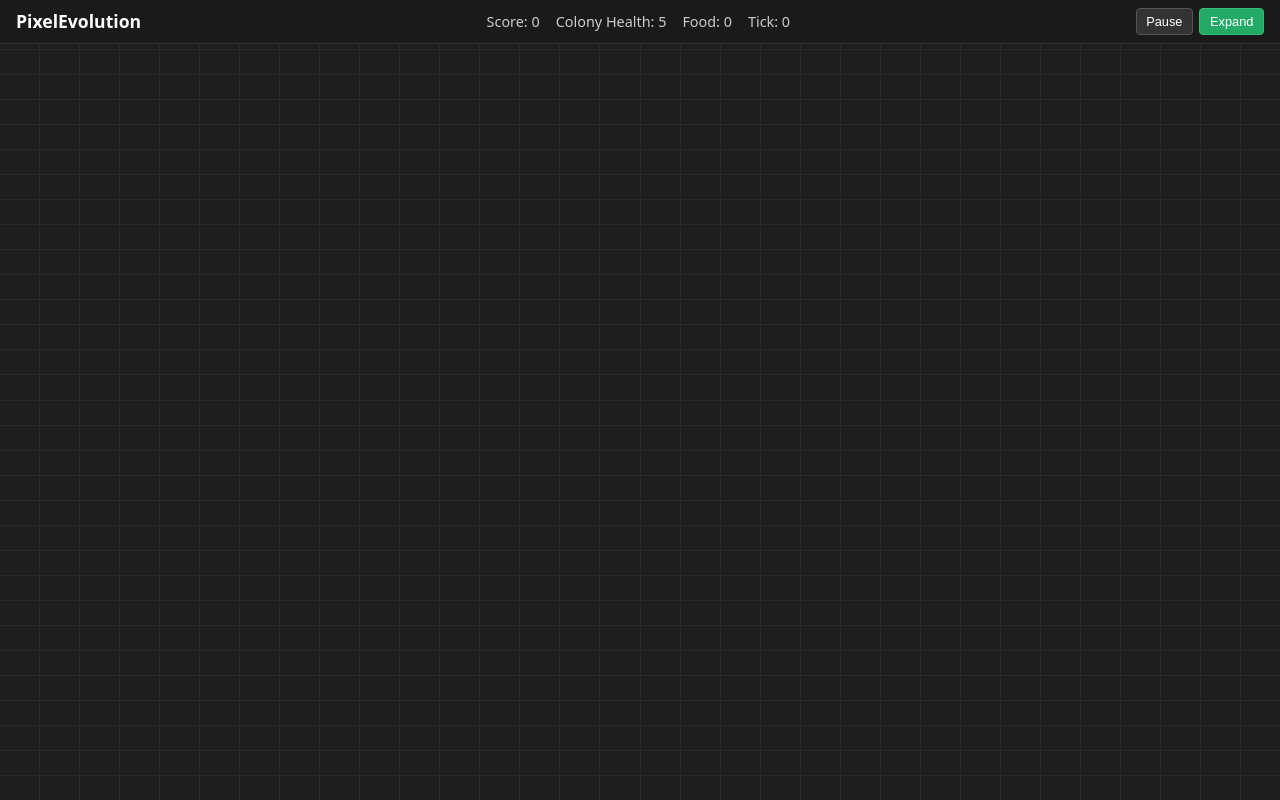
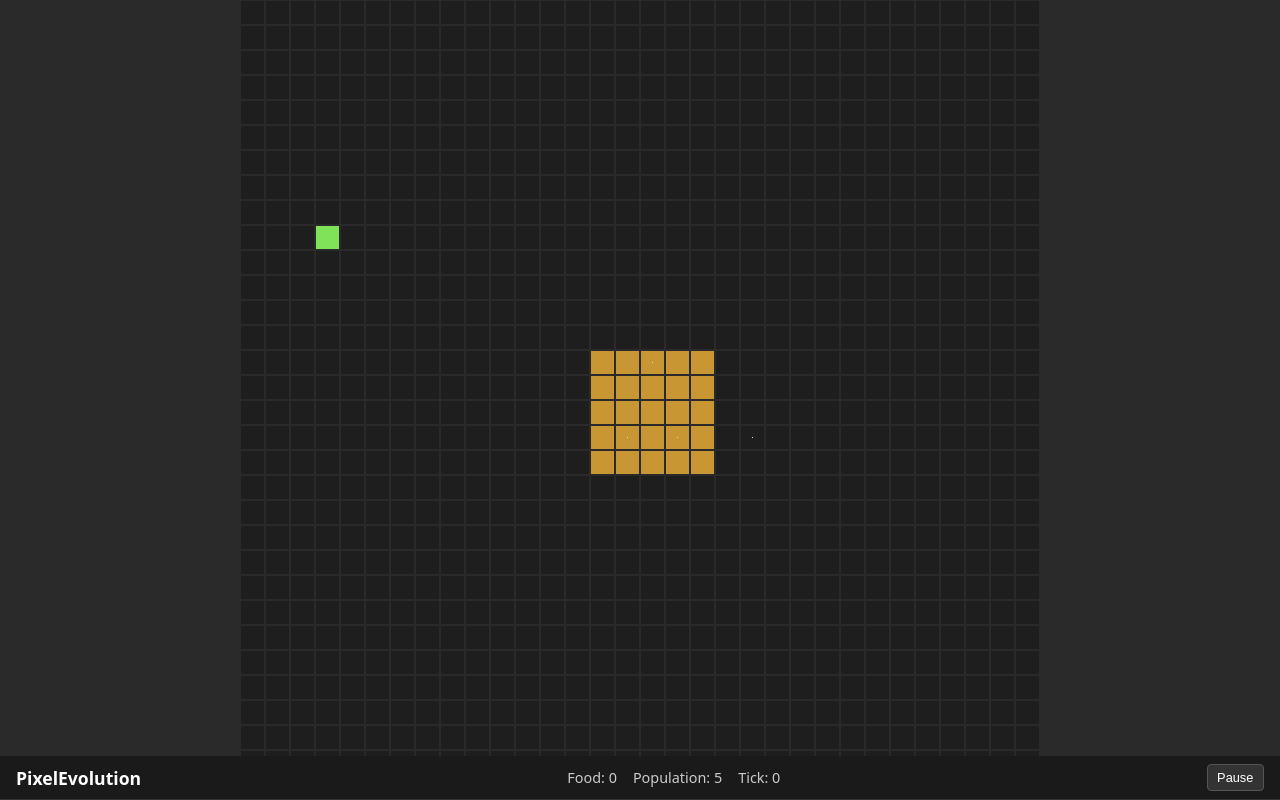
Before and after one commit to ZaydenCorax/PixelEvolution, a Svelte app: page / in a window 1280 px wide. Both pictures are taken after a click on the button "Start". Built offline with nearby package versions, Linux system fonts and the light colour scheme.

Commit message:
new base version

```diff
--- a/src/App.svelte
+++ b/src/App.svelte
@@ -25,7 +25,6 @@
   let food = $derived(store?.state.resources.food ?? 0);
   let population = $derived(store?.state.ants.count ?? 0);
   let tick = $derived(store?.state.tick ?? 0);
-  let score = $derived(store?.state.stats.totalFood ?? 0);
   let gameOverReason = $derived(store?.gameOverReason ?? '');
   let paused = $derived(store?.paused ?? false);
 
@@ -37,10 +36,6 @@
 
   function togglePause() {
     store?.togglePause();
-  }
-
-  function expand() {
-    store?.expand();
   }
 </script>
 
@@ -65,14 +60,12 @@
         <h1 class="title">PixelEvolution</h1>
       </div>
       <div class="hud-center">
-        <span class="stat">Score: {Math.floor(score)}</span>
-        <span class="stat">Colony Health: {population}</span>
         <span class="stat">Food: {Math.floor(food)}</span>
+        <span class="stat">Population: {population}</span>
         <span class="stat">Tick: {tick}</span>
       </div>
       <div class="hud-right">
         <button class="btn" onclick={togglePause}>{paused ? 'Resume' : 'Pause'}</button>
-        <button class="btn accent" onclick={expand}>Expand</button>
       </div>
     </header>
   {:else}
@@ -82,8 +75,8 @@
         <p class="game-over-reason">{gameOverReason}</p>
         <div class="final-stats">
           <div class="stat-row">
-            <span>Final Score:</span>
-            <span class="stat-value">{Math.floor(score)}</span>
+            <span>Final Food:</span>
+            <span class="stat-value">{Math.floor(food)}</span>
           </div>
           <div class="stat-row">
             <span>Colony Survived:</span>
@@ -238,15 +231,6 @@
     background: #444;
   }
 
-  .btn.accent {
-    background: #2a6;
-    border-color: #3b7;
-  }
-
-  .btn.accent:hover {
-    background: #3b7;
-  }
-
   .game-over {
     background: rgba(0, 0, 0, 0.85);
   }
--- a/src/game/ant.ts
+++ b/src/game/ant.ts
@@ -5,7 +5,6 @@ import {
   ANT_ENERGY_COST,
   ANT_INITIAL_ENERGY,
   ANT_LIFESPAN,
-  MAX_POPULATION,
 } from './constants';
 import type { Ants, World as WorldType } from './types';
 import {
@@ -18,13 +17,12 @@ import {
 import { randInt, randChoice, mulberry32 } from './rng';
 
 export function createAnts(count: number, world: WorldType, rng: () => number): Ants {
-  const capacity = MAX_POPULATION;
-  const x = new Int16Array(capacity);
-  const y = new Int16Array(capacity);
-  const dir = new Uint8Array(capacity);
-  const state = new Uint8Array(capacity);
-  const energy = new Float32Array(capacity);
-  const age = new Uint32Array(capacity);
+  const x = new Int16Array(count);
+  const y = new Int16Array(count);
+  const dir = new Uint8Array(count);
+  const state = new Uint8Array(count);
+  const energy = new Float32Array(count);
+  const age = new Uint32Array(count);
 
   const cx = Math.floor(world.w / 2);
   const cy = Math.floor(world.h / 2);
@@ -38,7 +36,7 @@ export function createAnts(count: number, world: WorldType, rng: () => number):
     age[i] = 0;
   }
 
-  return { count, capacity, x, y, dir, state, energy, age };
+  return { count, x, y, dir, state, energy, age };
 }
 
 export function stepAnts(
@@ -157,18 +155,12 @@ function getWeightedDirs(
       weights[d] = -1;
       continue;
     }
-    const idx = getCellIndex(world, nx, ny);
-    const terrain = world.terrain[idx];
-
-    if (terrain === TERRAIN.WALL) {
-      weights[d] = -1;
-      continue;
-    }
 
     valid.push(d);
 
+    const idx = getCellIndex(world, nx, ny);
     let w = 1;
-    if (terrain === TERRAIN.FOOD) w += 50;
+    if (world.terrain[idx] === TERRAIN.FOOD) w += 50;
     w += world.pheromoneFood[idx] * 20;
     if (preferHome) w += world.pheromoneHome[idx] * 30;
     weights[d] = w;
--- a/src/game/constants.ts
+++ b/src/game/constants.ts
@@ -1,22 +1,11 @@
-export const GRID_TIERS = [
-  { w: 32, h: 32 },
-  { w: 64, h: 64 },
-  { w: 96, h: 96 },
-  { w: 128, h: 128 },
-  { w: 160, h: 160 },
-] as const;
-
 export const TICK_RATE_HZ = 1;
 export const TICK_INTERVAL_MS = 1000 / TICK_RATE_HZ;
-export const MAX_ANTS_PER_TIER = [50, 200, 600, 1500, 3000] as const;
 export const MAX_FOOD_PER_CELL = 255;
-export const MAX_POPULATION = MAX_ANTS_PER_TIER[MAX_ANTS_PER_TIER.length - 1];
 
 export const TERRAIN = {
   EMPTY: 0,
-  WALL: 1,
-  NEST: 2,
-  FOOD: 3,
+  NEST: 1,
+  FOOD: 2,
 } as const;
 
 export const ANT_STATE = {
--- a/src/game/simulation.ts
+++ b/src/game/simulation.ts
@@ -1,26 +1,20 @@
 import { GameState } from './types';
-import { createWorld, expandWorld, tickPheromones, spawnFoodTick } from './world';
+import { createWorld, tickPheromones, spawnFoodTick } from './world';
 import { createAnts, stepAnts } from './ant';
 import { mulberry32 } from './rng';
-import { GRID_TIERS, STARTING_ANTS, TICK_INTERVAL_MS } from './constants';
+import { STARTING_ANTS, TICK_INTERVAL_MS, TERRAIN } from './constants';
 
 export function createInitialState(seed: number = Date.now()): GameState {
-  const world = createWorld(0, seed);
+  const world = createWorld(seed);
   const rng = mulberry32(seed);
   const ants = createAnts(STARTING_ANTS, world, rng);
 
   return {
     seed,
     tick: 0,
-    resources: { food: 0, evo: 0 },
+    resources: { food: 0 },
     world,
     ants,
-    stats: {
-      totalFood: 0,
-      totalAnts: ants.count,
-      totalTicks: 0,
-    },
-    gridTier: 0,
     paused: false,
     gameOver: false,
     gameOverReason: undefined,
@@ -38,24 +32,21 @@ export function tick(state: GameState): void {
   spawnFoodTick(state.world, rng);
 
   state.tick++;
-  state.stats.totalTicks = state.tick;
-  state.stats.totalAnts = state.ants.count;
 
   if (state.tick % 10 === 0) {
     const foodProduced = collectFoodAtNest(state);
     state.resources.food += foodProduced;
-    state.stats.totalFood += foodProduced;
   }
 
-  if (state.ants.count === 0 && state.stats.totalAnts > 0) {
+  if (state.ants.count === 0) {
     state.gameOver = true;
     state.gameOverReason = 'Colony collapsed';
   }
 }
 
 function collectFoodAtNest(state: GameState): number {
-  const cx = Math.floor(state.world.w / 2);
-  const cy = Math.floor(state.world.h / 2);
+  const cx = 16;
+  const cy = 16;
   let collected = 0;
 
   for (let dy = -2; dy <= 2; dy++) {
@@ -64,7 +55,8 @@ function collectFoodAtNest(state: GameState): number {
       const ny = cy + dy;
       if (nx < 0 || nx >= state.world.w || ny < 0 || ny >= state.world.h) continue;
       const nIdx = ny * state.world.w + nx;
-      if (state.world.terrain[nIdx] === 2 && state.world.food[nIdx] > 0) {
+      if (state.world.terrain[nIdx] !== TERRAIN.NEST) continue;
+      if (state.world.food[nIdx] > 0) {
         collected += state.world.food[nIdx];
         state.world.food[nIdx] = 0;
       }
@@ -72,15 +64,6 @@ function collectFoodAtNest(state: GameState): number {
   }
 
   return collected;
-}
-
-export function expandGrid(state: GameState): boolean {
-  const nextTier = state.gridTier + 1;
-  if (nextTier >= GRID_TIERS.length) return false;
-
-  state.world = expandWorld(state.world, nextTier, state.seed + state.tick);
-  state.gridTier = nextTier;
-  return true;
 }
 
 export interface SimLoop {
--- a/src/game/world.ts
+++ b/src/game/world.ts
@@ -1,5 +1,4 @@
 import {
-  GRID_TIERS,
   TERRAIN,
   MAX_FOOD_PER_CELL,
   FOOD_SPAWN_RATE,
@@ -12,91 +11,48 @@ import {
 import { World } from './types';
 import { randInt, mulberry32 } from './rng';
 
-export function createWorld(tier: number, seed: number): World {
-  const { w, h } = GRID_TIERS[tier];
+export function createWorld(seed: number): World {
+  const w = 32;
+  const h = 32;
   const terrain = new Uint8Array(w * h);
   const food = new Uint8Array(w * h);
   const pheromoneHome = new Float32Array(w * h);
   const pheromoneFood = new Float32Array(w * h);
 
-  worldFillNest(terrain, food, w, h, Math.floor(w / 2), Math.floor(h / 2));
-
-  const rng = mulberry32(seed);
-  seedFood(food, w, h, STARTING_FOOD, rng);
-
-  return { w, h, terrain, food, pheromoneHome, pheromoneFood };
-}
-
-function worldFillNest(
-  terrain: Uint8Array,
-  food: Uint8Array,
-  w: number,
-  h: number,
-  cx: number,
-  cy: number,
-): void {
+  const cx = 16;
+  const cy = 16;
   for (let dy = -2; dy <= 2; dy++) {
     for (let dx = -2; dx <= 2; dx++) {
       const x = cx + dx;
       const y = cy + dy;
       if (x >= 0 && x < w && y >= 0 && y < h) {
         terrain[y * w + x] = TERRAIN.NEST;
-        food[y * w + x] = 0;
       }
     }
   }
+
+  const rng = mulberry32(seed);
+  seedFood(food, terrain, w, h, STARTING_FOOD, rng);
+
+  return { w, h, terrain, food, pheromoneHome, pheromoneFood };
 }
 
-function seedFood(food: Uint8Array, w: number, h: number, total: number, rng: () => number): void {
+function seedFood(food: Uint8Array, terrain: Uint8Array, w: number, h: number, total: number, rng: () => number): void {
   let remaining = total;
   while (remaining > 0) {
     const x = randInt(rng, w);
     const y = randInt(rng, h);
     const idx = y * w + x;
+    if (terrain[idx] === TERRAIN.NEST) continue;
+    if (food[idx] === 0) {
+      terrain[idx] = TERRAIN.FOOD;
+    }
     if (food[idx] < MAX_FOOD_PER_CELL) {
       const add = Math.min(remaining, MAX_FOOD_PER_CELL - food[idx]);
       food[idx] += add;
       remaining -= add;
     }
   }
-}
-
-export function expandWorld(world: World, newTier: number, seed: number): World {
-  const { w: oldW, h: oldH } = world;
-  const { w, h } = GRID_TIERS[newTier];
-
-  const terrain = new Uint8Array(w * h);
-  const food = new Uint8Array(w * h);
-  const pheromoneHome = new Float32Array(w * h);
-  const pheromoneFood = new Float32Array(w * h);
-
-  const offX = Math.floor((w - oldW) / 2);
-  const offY = Math.floor((h - oldH) / 2);
-
-  for (let y = 0; y < oldH; y++) {
-    for (let x = 0; x < oldW; x++) {
-      const src = y * oldW + x;
-      const dst = (y + offY) * w + (x + offX);
-      terrain[dst] = world.terrain[src];
-      food[dst] = world.food[src];
-      pheromoneHome[dst] = world.pheromoneHome[src];
-      pheromoneFood[dst] = world.pheromoneFood[src];
-    }
-  }
-
-  worldFillNest(
-    terrain,
-    food,
-    w,
-    h,
-    offX + Math.floor(oldW / 2),
-    offY + Math.floor(oldH / 2),
-  );
-
-  const rng = mulberry32(seed);
-  seedFood(food, w, h, STARTING_FOOD * 3, rng);
-
-  return { w, h, terrain, food, pheromoneHome, pheromoneFood };
 }
 
 export function getCellIndex(world: World, x: number, y: number): number {
@@ -197,25 +153,3 @@ export function spawnFoodTick(world: World, rng: () => number): void {
     world.food[idx] += add;
   }
 }
-
-export function worldToBase64(arr: Uint8Array | Float32Array): string {
-  const bytes = new Uint8Array(arr.buffer, arr.byteOffset, arr.byteLength);
-  let binary = '';
-  for (let i = 0; i < bytes.length; i++) {
-    binary += String.fromCharCode(bytes[i]);
-  }
-  return btoa(binary);
-}
-
-export function base64ToUint8(b64: string): Uint8Array {
-  const binary = atob(b64);
-  const bytes = new Uint8Array(binary.length);
-  for (let i = 0; i < binary.length; i++) {
-    bytes[i] = binary.charCodeAt(i);
-  }
-  return bytes;
-}
-
-export function base64ToFloat32(b64: string): Float32Array {
-  return new Float32Array(base64ToUint8(b64).buffer);
-}
--- a/src/render/palette.ts
+++ b/src/render/palette.ts
@@ -1,6 +1,5 @@
 export const PALETTE = {
   empty: [30, 30, 30, 255] as const,
-  wall: [10, 10, 10, 255] as const,
   nest: [200, 150, 50, 255] as const,
   foodLow: [50, 120, 50, 255] as const,
   foodHigh: [150, 255, 100, 255] as const,
@@ -12,24 +11,3 @@ export const PALETTE = {
 } as const;
 
 export type RGB = readonly [number, number, number, number];
-
-export function cellColor(terrain: number, food: number): RGB {
-  if (terrain === 1) return PALETTE.wall;
-  if (terrain === 2) return PALETTE.nest;
-  if (terrain === 3) {
-    const t = food / 255;
-    return [
-      Math.round(PALETTE.foodLow[0] + (PALETTE.foodHigh[0] - PALETTE.foodLow[0]) * t),
-      Math.round(PALETTE.foodLow[1] + (PALETTE.foodHigh[1] - PALETTE.foodLow[1]) * t),
-      Math.round(PALETTE.foodLow[2] + (PALETTE.foodHigh[2] - PALETTE.foodLow[2]) * t),
-      255,
-    ] as RGB;
-  }
-  return PALETTE.empty;
-}
-
-export function antColor(state: number): RGB {
-  if (state === 1) return PALETTE.antCarrying;
-  if (state === 2) return PALETTE.antReturning;
-  return PALETTE.antSearching;
-}
--- a/src/render/renderer.ts
+++ b/src/render/renderer.ts
@@ -1,8 +1,4 @@
 import type { Ants, World as WorldType } from '../game/types';
-import { cellColor, antColor } from './palette';
-
-const EMPTY_CELL_COLOR = [30, 30, 30] as const;
-const CELL_MIN_SIZE = 12;
 
 export interface Renderer {
   container: HTMLDivElement;
@@ -12,55 +8,123 @@ export interface Renderer {
 }
 
 export function createRenderer(container: HTMLDivElement): Renderer {
-  let w = 0;
-  let h = 0;
-  const cells: HTMLDivElement[] = [];
+  let w = 32;
+  let h = 32;
+  let cellSize = 20;
+  let canvas: HTMLCanvasElement;
+  let ctx: CanvasRenderingContext2D;
+  let imageData: ImageData;
 
   function resize(worldW: number, worldH: number): void {
     w = worldW;
     h = worldH;
+
+    const dpr = window.devicePixelRatio || 1;
+    const rect = container.getBoundingClientRect();
+    const maxSize = Math.min(rect.width || 600, rect.height || 600) / dpr;
+    cellSize = Math.max(8, Math.floor(maxSize / Math.max(w, h)));
+
+    const pixelW = w * cellSize;
+    const pixelH = h * cellSize;
+
+    canvas = document.createElement('canvas');
+    canvas.width = pixelW * dpr;
+    canvas.height = pixelH * dpr;
+    canvas.style.width = `${pixelW}px`;
+    canvas.style.height = `${pixelH}px`;
+    canvas.style.imageRendering = 'pixelated';
+    canvas.style.display = 'block';
+    canvas.style.margin = 'auto';
+    canvas.style.backgroundColor = '#2a2a2a';
+
+    ctx = canvas.getContext('2d')!;
+    ctx.scale(dpr, dpr);
+
+    imageData = ctx.createImageData(pixelW, pixelH);
+
     container.innerHTML = '';
-    container.style.display = 'grid';
-    container.style.gridTemplateColumns = `repeat(${w}, minmax(${CELL_MIN_SIZE}px, 1fr))`;
-    container.style.gridTemplateRows = `repeat(${h}, minmax(${CELL_MIN_SIZE}px, 1fr))`;
-    container.style.gap = '1px';
+    container.style.position = 'relative';
     container.style.width = '100%';
     container.style.height = '100%';
-
-    for (let i = 0; i < w * h; i++) {
-      const cell = document.createElement('div');
-      cell.style.width = '100%';
-      cell.style.height = '100%';
-      cell.style.minWidth = `${CELL_MIN_SIZE}px`;
-      cell.style.minHeight = `${CELL_MIN_SIZE}px`;
-      cell.style.boxSizing = 'border-box';
-      cell.style.padding = '2px';
-      cell.style.backgroundColor = `rgb(${EMPTY_CELL_COLOR[0]}, ${EMPTY_CELL_COLOR[1]}, ${EMPTY_CELL_COLOR[2]})`;
-      container.appendChild(cell);
-      cells.push(cell);
-    }
+    container.appendChild(canvas);
   }
 
   function draw(world: WorldType, ants: Ants): void {
-    const worldW = world.w;
-    const worldH = world.h;
-    const len = worldW * worldH;
-    for (let i = 0; i < len; i++) {
-      const terrain = world.terrain[i];
-      const food = world.food[i];
-      const c = cellColor(terrain, food);
-      cells[i].style.backgroundColor = `rgb(${c[0]}, ${c[1]}, ${c[2]})`;
+    const { terrain, food, pheromoneHome, pheromoneFood } = world;
+    const data = imageData.data;
+    const worldW = w;
+    const worldH = h;
+
+    for (let y = 0; y < worldH; y++) {
+      for (let x = 0; x < worldW; x++) {
+        const idx = y * worldW + x;
+        const t = terrain[idx];
+        let r = 30, g = 30, b = 30;
+
+        if (t === 1) {
+          r = 200;
+          g = 150;
+          b = 50;
+        } else if (t === 2) {
+          const amt = food[idx] / 255;
+          r = Math.round(50 + amt * 100);
+          g = Math.round(120 + amt * 135);
+          b = Math.round(50 + amt * 50);
+        }
+
+        const homePher = pheromoneHome[idx];
+        const foodPher = pheromoneFood[idx];
+
+        if (homePher > 0 || foodPher > 0) {
+          const blend = 0.5;
+          if (homePher > 0) {
+            r = Math.round(r * (1 - blend) + 50 * blend * homePher);
+            g = Math.round(g * (1 - blend) + 80 * blend * homePher);
+            b = Math.round(b * (1 - blend) + 180 * blend * homePher);
+          }
+          if (foodPher > 0) {
+            r = Math.round(r * (1 - blend) + 180 * blend * foodPher);
+            g = Math.round(g * (1 - blend) + 50 * blend * foodPher);
+            b = Math.round(b * (1 - blend) + 120 * blend * foodPher);
+          }
+        }
+
+        for (let cy = 1; cy < cellSize - 1; cy++) {
+          for (let cx = 1; cx < cellSize - 1; cx++) {
+            const px = (y * cellSize + cy) * (worldW * cellSize) + (x * cellSize + cx);
+            const di = px * 4;
+            data[di] = r;
+            data[di + 1] = g;
+            data[di + 2] = b;
+            data[di + 3] = 255;
+          }
+        }
+      }
     }
 
     for (let i = 0; i < ants.count; i++) {
       const ax = ants.x[i];
       const ay = ants.y[i];
-      if (ax >= 0 && ax < worldW && ay >= 0 && ay < worldH) {
-        const idx = ay * worldW + ax;
-        const c = antColor(ants.state[i]);
-        cells[idx].style.backgroundColor = `rgb(${c[0]}, ${c[1]}, ${c[2]})`;
+      if (ax < 0 || ax >= worldW || ay < 0 || ay >= worldH) continue;
+
+      let r = 220, g = 220, b = 220;
+      if (ants.state[i] === 1) {
+        r = 255; g = 255; b = 100;
+      } else if (ants.state[i] === 2) {
+        r = 100; g = 200; b = 255;
       }
+
+      const centerX = Math.floor(cellSize / 2);
+      const centerY = Math.floor(cellSize / 2);
+      const px = (ay * cellSize + centerY) * (worldW * cellSize) + (ax * cellSize + centerX);
+      const di = px * 4;
+      data[di] = r;
+      data[di + 1] = g;
+      data[di + 2] = b;
+      data[di + 3] = 255;
     }
+
+    ctx.putImageData(imageData, 0, 0);
   }
 
   return {
--- a/src/stores/gameStore.ts
+++ b/src/stores/gameStore.ts
@@ -1,14 +1,13 @@
 import type { GameState } from '../game/types';
-import { createInitialState, tick, expandGrid, createSimLoop } from '../game/simulation';
+import { createInitialState, tick, createSimLoop } from '../game/simulation';
 import { createRenderer } from '../render/renderer';
 
 export interface GameStore {
-  state: GameState;
-  paused: boolean;
-  gameOver: boolean;
-  gameOverReason: string | undefined;
+  get state(): GameState;
+  get paused(): boolean;
+  get gameOver(): boolean;
+  get gameOverReason(): string | undefined;
   togglePause(): void;
-  expand(): void;
   start(): void;
   stop(): void;
   startNewGame(): void;
@@ -56,12 +55,6 @@ export function createGameStore(container: HTMLDivElement): GameStore {
       }
       notify();
     },
-    expand(): void {
-      if (expandGrid(state)) {
-        renderer.resize(state.world.w, state.world.h);
-        notify();
-      }
-    },
     start(): void {
       simLoop.start();
     },
```
Also changed, not shown: src/game/types.ts (+3 -43 lines).
